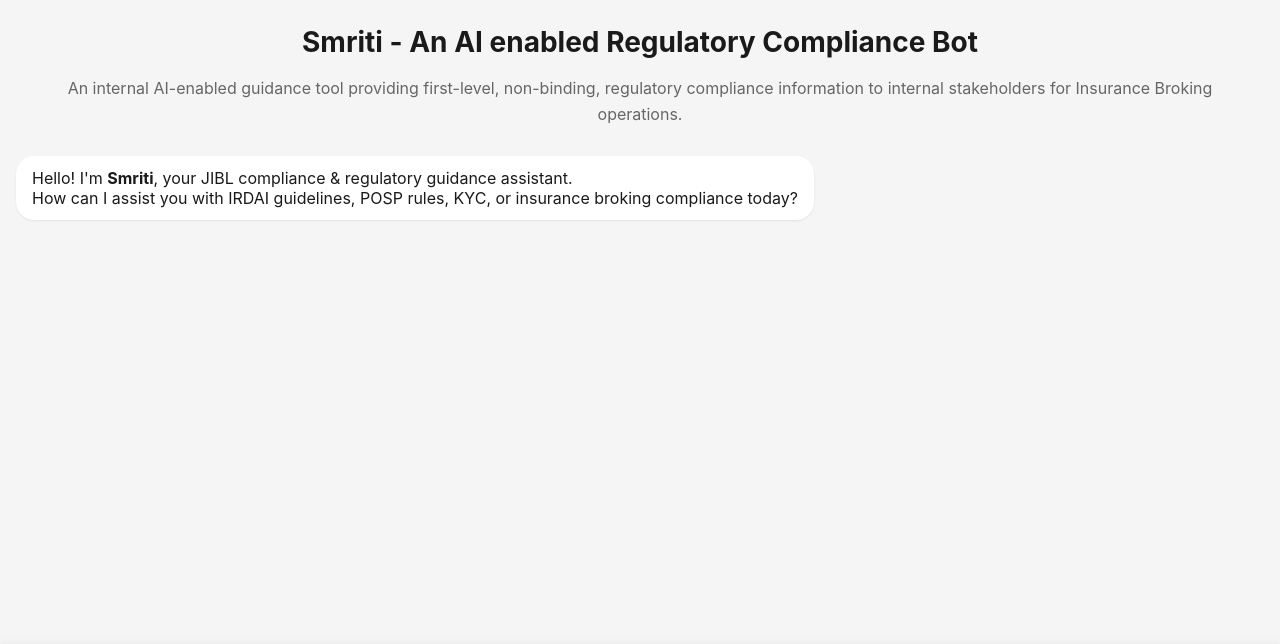
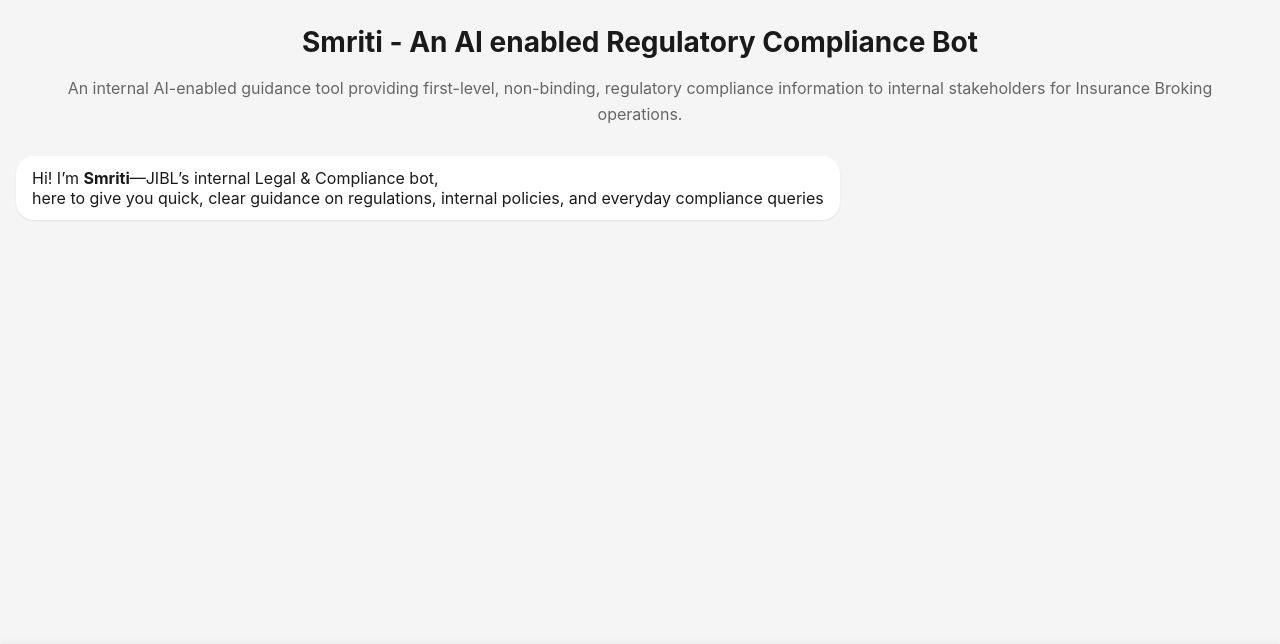
Before and after one commit to abhiiistark-arch/smriti-bot, a Flask app: page / in a window 1280 px wide. Shown: the part 82-726 px from the top of the page. Run offline with Flask 3, Linux system fonts and the light colour scheme; parts of the project's set-up code (start-up, migrations or seed data) failed here and were passed over.

Commit message:
Update index.html

```diff
--- a/templates/index.html
+++ b/templates/index.html
@@ -896,7 +896,7 @@
     function showStartupMessage() {
         if (startupMessageShown) return;
 
-        const msg = "Hello! I'm **Smriti**, your JIBL compliance & regulatory guidance assistant.\n\nHow can I assist you with IRDAI guidelines, POSP rules, KYC, or insurance broking compliance today?";
+        const msg = "Hi! I’m **Smriti**—JIBL’s internal Legal & Compliance bot,\n\n here to give you quick, clear guidance on regulations, internal policies, and everyday compliance queries";
 
         const div = document.createElement('div');
         div.className = 'startup-message';
```
